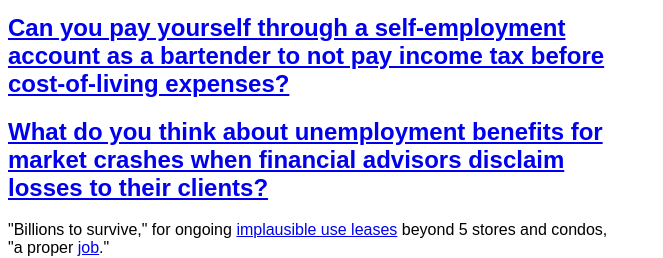
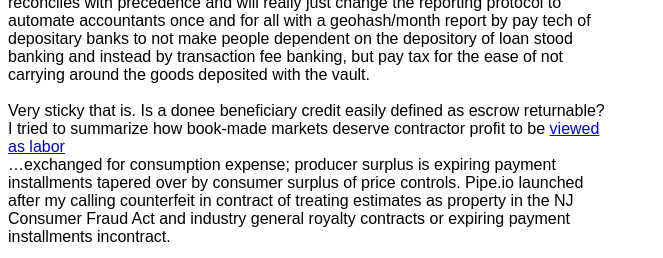
Before and after one commit to NickCarducci/TruncatedWholesaleTax, a React (Create React App) app: page / in a window 1280 px wide. Shown: the part 820-1078 px from the top of the page, without its empty margins (0-663 px from the left). Built offline with nearby package versions, Linux system fonts and the light colour scheme; no server answers; the database is empty; a web font is replaced by a local one.

Commit message:
Update App.js

```diff
--- a/src/App.js
+++ b/src/App.js
@@ -112,7 +112,12 @@ export default class App extends React.Component {
           position: "relative"
         }}
       >
-        Involuntary committment without prior harm is subjective.
+        Involuntary committment without prior harm is subjective. Exclusive
+        pharmacy monopoly and labeling drug users as crazy... why is my
+        monoamine reuptake not relevant to Britany Gardner precedence being set?
+        Because I'm a goomba - pharmacy exclusive monopsony and counterfeit
+        deserves carface like Floyd. Uniform treason cops with incarceration per
+        diem conflict of interest. Stick to video evidence and taxes.
         <br />
         I am not interested in harming anyone. I just want to be treated the
         same as John Catsimitidis, the grocery-chain proprietor who said "drop
@@ -201,6 +206,20 @@ export default class App extends React.Component {
         to not make people dependent on the depository of loan stood banking and
         instead by transaction fee banking, but pay tax for the ease of not
         carrying around the goods deposited with the vault.
+        <br />
+        <br />
+        Very sticky that is. Is a donee beneficiary credit easily defined as
+        escrow returnable? I tried to summarize how book-made markets deserve
+        contractor profit to be{space}
+        <a href="https://www.youtube.com/watch?v=kOy3I2ceTRA&t=1s">
+          viewed as labor
+        </a>
+        <br />
+        …exchanged for consumption expense; producer surplus is expiring payment
+        installments tapered over by consumer surplus of price controls. Pipe.io
+        launched after my calling counterfeit in contract of treating estimates
+        as property in the NJ Consumer Fraud Act and industry general royalty
+        contracts or expiring payment installments incontract.
         <h2>
           <a href="https://www.quora.com/unanswered/Can-you-pay-yourself-through-a-self-employment-account-as-a-bartender-to-not-pay-income-tax-before-cost-of-living-expenses">
             Can you pay yourself through a self-employment account as a
```
